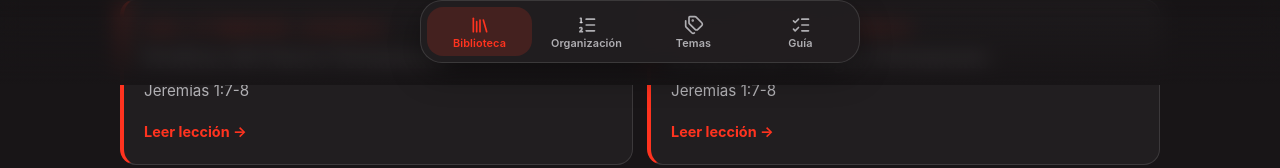
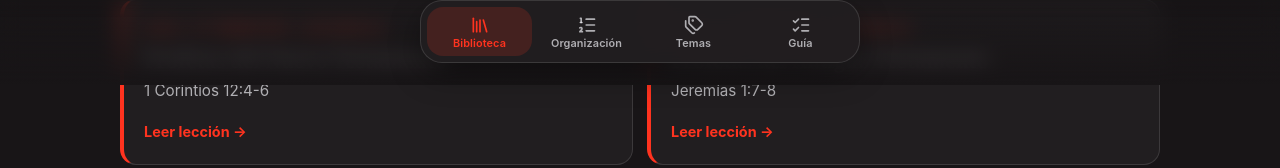
Before and after one commit to Santichorro/escuela-sabatica, a React (Vite) app: page / in a window 1280 px wide. Shown: the part 715-883 px from the top of the page. Built offline with nearby package versions, Linux system fonts and the light colour scheme.

Commit message:
Versiculo Profetas del Nuevo Testamento

```diff
--- a/src/App.jsx
+++ b/src/App.jsx
@@ -95,7 +95,7 @@ const lecciones = [
     trimestre: 4,
     numero: 4,
     titulo: 'Profetas del Nuevo Testamento',
-    pasaje: 'Jeremías 1:7-8',
+    pasaje: '1 Corintios 12:4-6',
     archivo: '/lecciones/2026/T4/26_04_04 Profetas del Nuevo Testamento.html',
   }
 ]
```
